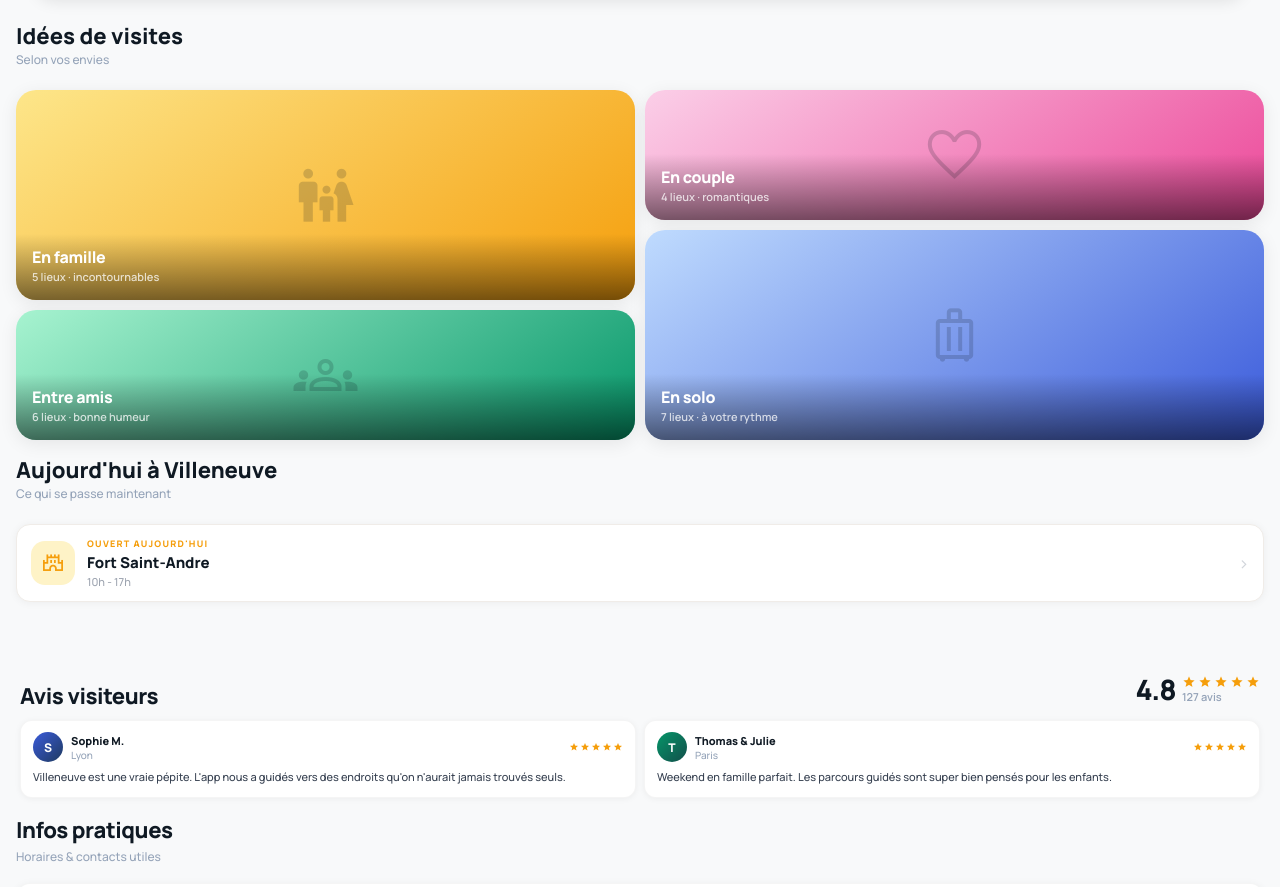
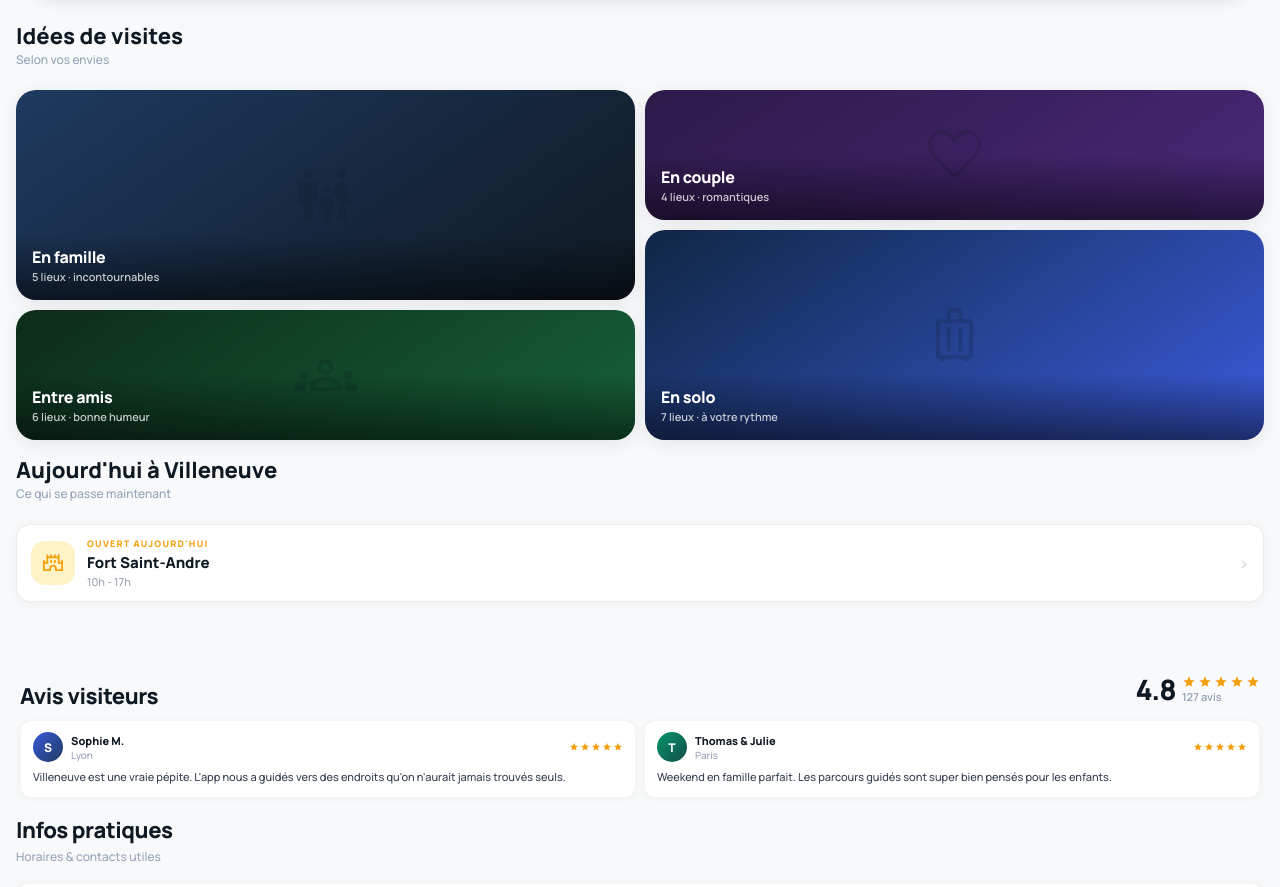
Before and after one commit to Fnzlucas/Coeur-de-Ville, a plain HTML site: page villeneuve/index.html in a window 1280 px wide. Shown: the part 2911-3798 px from the top of the page. Drawn offline with nearby package versions, Linux system fonts and the light colour scheme.

Commit message:
Update index.html

```diff
--- a/villeneuve/index.html
+++ b/villeneuve/index.html
@@ -718,10 +718,10 @@ body{padding-bottom:80px;}
 .visite-card.v-short{height:130px;}
 .visite-card-bg{position:absolute;inset:0;display:flex;align-items:center;justify-content:center;}
 .visite-card-bg .material-symbols-outlined{font-size:64px;opacity:0.18;}
-.visite-card.famille{background:linear-gradient(145deg,#fde68a,#f59e0b);}
-.visite-card.couple{background:linear-gradient(145deg,#fbcfe8,#ec4899);}
-.visite-card.solo{background:linear-gradient(145deg,#bfdbfe,#3B5BDB);}
-.visite-card.amis{background:linear-gradient(145deg,#a7f3d0,#059669);}
+.visite-card.famille{background:linear-gradient(145deg,#1e3a5f,#0f1923);}
+.visite-card.couple{background:linear-gradient(145deg,#2d1a4a,#4a2878);}
+.visite-card.solo{background:linear-gradient(145deg,#0f2744,#3B5BDB);}
+.visite-card.amis{background:linear-gradient(145deg,#0d2b1a,#16613a);}
 .visite-card-body{position:absolute;bottom:0;left:0;right:0;padding:14px 16px 16px;background:linear-gradient(to top,rgba(0,0,0,0.52) 0%,transparent 100%);}
 .visite-card-title{font-size:16px;font-weight:900;color:#fff;line-height:1.15;font-family:Manrope;letter-spacing:-0.02em;}
 .visite-card-sub{font-size:11px;color:rgba(255,255,255,0.75);margin-top:3px;font-weight:600;}
```
